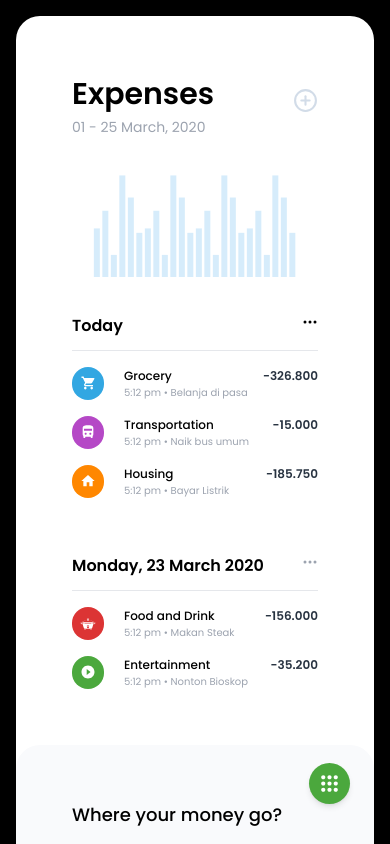
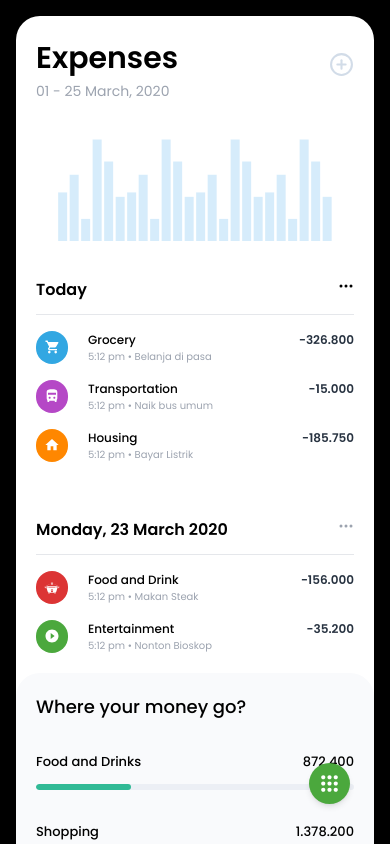
Before and after one commit to TiranChanuka/Admin-DashBoard, a React (Create React App) app: page /expenses in a window 390 px wide. Built offline with nearby package versions, Linux system fonts and the light colour scheme.

Commit message:
Update expenses.jsx

```diff
--- a/src/screens/expenses/expenses.jsx
+++ b/src/screens/expenses/expenses.jsx
@@ -14,7 +14,7 @@ export const Expenses = () => {
     <div className="bg-white rounded-3xl font-poppins w-auto">
       <div className="lg:grid grid-cols-12 gap-4">
         {/* Left section star */}
-        <div className="col-span-8 text-black  grid grid-cols-3 p-14">
+        <div className="col-span-8 text-black  grid grid-cols-3 p-5 sm:p-14">
           <div className=' col-span-2'>
             <div className=' text-30px sm:text-40px font-semibold'>Expenses</div>
             <div className=' text-14px sm:text-16px text-gray-400'>01 - 25 March, 2020</div>
@@ -119,7 +119,7 @@ export const Expenses = () => {
         </div>
 
         {/* Right section start */}
-        <div className="lg:col-span-4 bg-sidebarColor text-black p-14 rounded-r-3xl rounded-l-3xl font-poppins">
+        <div className="lg:col-span-4 bg-sidebarColor text-black p-5 sm:p-14 rounded-r-3xl rounded-l-3xl font-poppins">
           <div className=' text-18px md:text-20px font-medium'>Where your money go?</div>
           {/* Progress Bars */}
 
```
